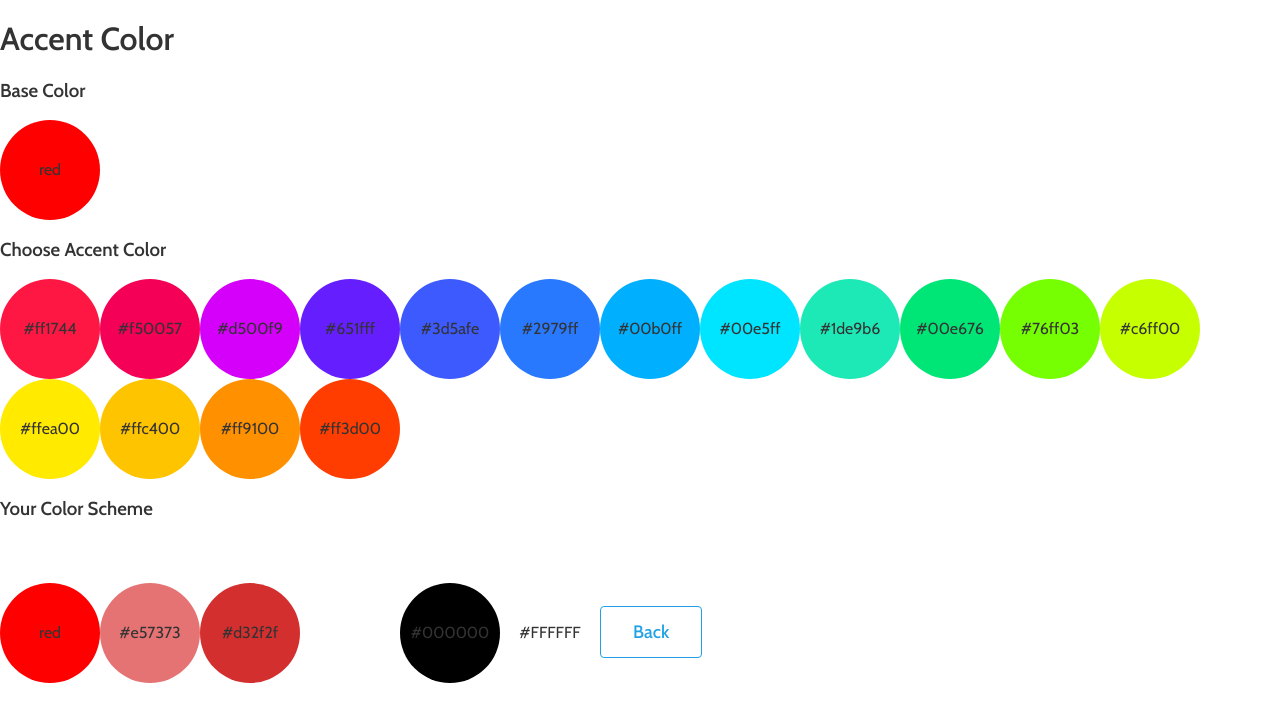
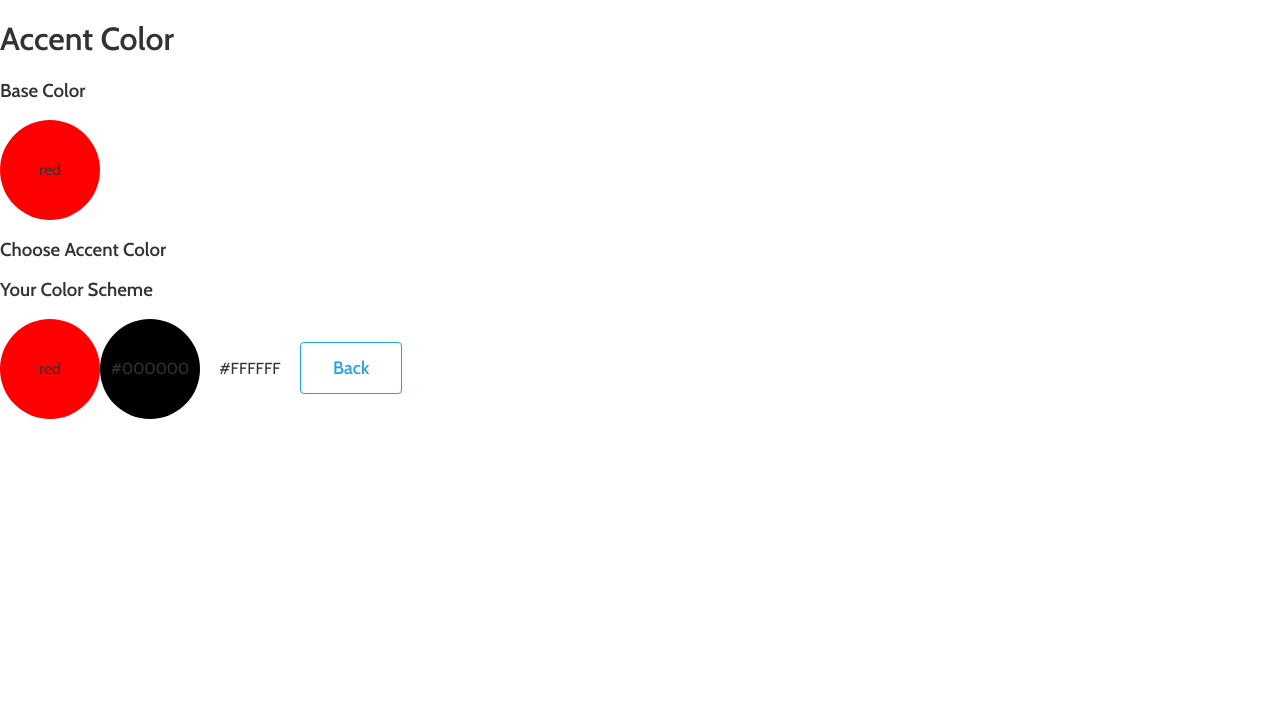
Before and after one commit to Plsr/25knots, a React app: page /colors in a window 1280 px wide. Both pictures are taken after a click on the button "Next Step". Shown: the top 722 px of the page. Built offline with nearby package versions, Linux system fonts and the light colour scheme.

Commit message:
Basic GeneralAccentColorController

```diff
--- a/src/components/colors/Colors.jsx
+++ b/src/components/colors/Colors.jsx
@@ -1,7 +1,8 @@
 import React from 'react'
 
 import BaseColorController from './BaseColorController.jsx'
-import AccentColorController from './AndroidAccentColorController.jsx'
+import AndroidAccentColorController from './AndroidAccentColorController.jsx'
+import GeneralAccentColorController from './GeneralAccentColorController.jsx'
 
 import {COLORS, MATERIAL_COLORS, IOS_COLORS, MATERIAL_COLOR_SHADES} from '../helpers/constants/colors.js'
 import {SCOPES} from '../helpers/constants/scopes.js'
@@ -76,8 +77,9 @@ class Colors extends React.Component {
         />
       )
     } else {
+      if (this.props.scopes[1] === SCOPES.ANDROID) {
         return (
-        <AccentColorController
+          <AndroidAccentColorController
             baseColor={this.props.baseColor}
             accentColor={this.props.accentColor}
             onButtonClick={this.props.previousSetupStep}
@@ -85,6 +87,18 @@ class Colors extends React.Component {
             colorSelectorClick={this.handleAccentColorSelectorClick}
           />
         )
+      } else {
+        return (
+          <GeneralAccentColorController
+            baseColor={this.props.baseColor}
+            accentColor={this.props.accentColor}
+            onButtonClick={this.props.previousSetupStep}
+            colorSet={MATERIAL_COLOR_SHADES}
+            colorSelectorClick={this.handleAccentColorSelectorClick}
+          />
+        )
+      }
+
     }
   }
 
--- /dev/null
+++ b/src/components/colors/GeneralAccentColorController.jsx
@@ -0,0 +1,32 @@
+import React from 'react'
+
+import ColorDisplay from './ColorDisplay.jsx'
+import SecondaryButton from '../shared/SecondaryButton.jsx'
+
+class GeneralAccentColorController extends React.Component {
+
+  render() {
+    return (
+      <div>
+        <h1>Accent Color</h1>
+        <h3>Base Color</h3>
+        <ColorDisplay hexVal={this.props.baseColor}/>
+        <h3>Choose Accent Color</h3>
+
+        <h3>Your Color Scheme</h3>
+
+        <ColorDisplay hexVal={this.props.baseColor}/>
+        <ColorDisplay hexVal='#000000'/>
+        <ColorDisplay hexVal='#FFFFFF'/>
+        <SecondaryButton
+          onClick={this.props.onButtonClick}
+          variant={'outline'}
+        >
+          Back
+        </SecondaryButton>
+      </div>
+    )
+  }
+}
+
+export default GeneralAccentColorController
```
Lines whose indentation alone changed are shown as unchanged.
